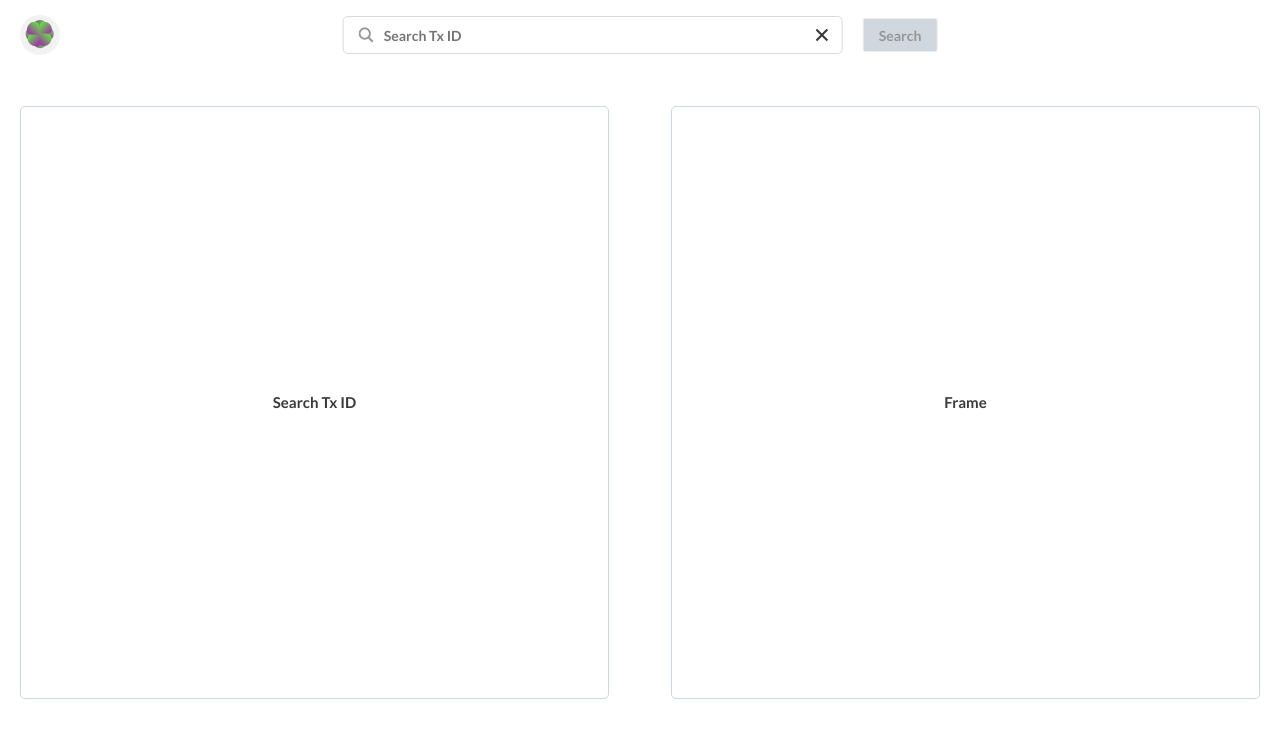
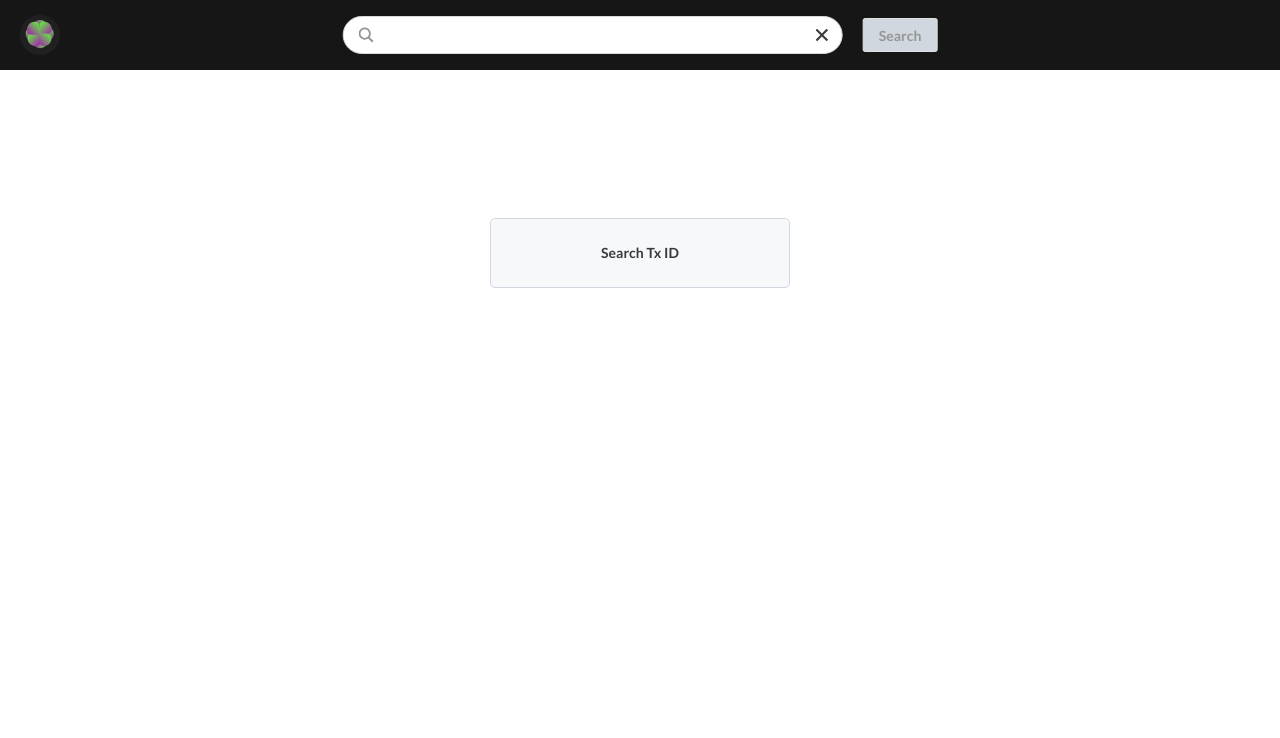
Before and after one commit to NickJ202/ar-microscope, a React (Create React App) app: page / in a window 1280 px wide. Shown: the top 738 px of the page. Built offline with nearby package versions, Linux system fonts and the light colour scheme.

Commit message:
ui: Theme styling / Tx stack structure

```diff
--- a/src/components/Search/Search.tsx
+++ b/src/components/Search/Search.tsx
@@ -21,7 +21,7 @@ export default function Search(props: IProps) {
 				</S.SearchIcon>
 				<S.SearchInput
 					type={'text'}
-					placeholder={'Search Tx ID'}
+					placeholder={''}
 					value={props.value}
 					onChange={(e: React.ChangeEvent<HTMLInputElement>) => props.handleChange(e.target.value)}
 					onKeyDown={(e: React.KeyboardEvent<HTMLInputElement>) => props.handleSearch(e)}
--- a/src/components/Search/styles.ts
+++ b/src/components/Search/styles.ts
@@ -34,8 +34,8 @@ export const SearchInput = styled.input`
 	font-size: 14px;
 	font-weight: ${(props) => props.theme.typography.weight.bold};
 	border: 1px solid ${(props) => props.theme.colors.form.border};
-	border-radius: ${STYLING.dimensions.borderRadiusWrapper};
-	padding: 10px 15px 10px 40px;
+	border-radius: 36px;
+	padding: 10px 35px 10px 40px;
 	&:focus {
 		outline: 0;
 		border: 1px solid ${(props) => props.theme.colors.form.valid.outline};
--- a/src/helpers/themes.ts
+++ b/src/helpers/themes.ts
@@ -3,7 +3,7 @@ import { DefaultTheme } from 'styled-components';
 const DEFAULT = {
 	neutral1: '#FFFFFF',
 	neutral2: '#F2F3F4',
-	neutral3: '#EEEEEE',
+	neutral3: '#E0E0E0',
 	neutral4: '#3A3A3A',
 	neutral5: '#D0D7DE',
 	neutral6: '#D9D9D9',
@@ -11,22 +11,22 @@ const DEFAULT = {
 	neutral8: '#ACACAC',
 	neutral9: '#F6F8FA',
 	neutral10: '#BABABA',
-	neutral11: '#000000',
+	neutral11: '#161616',
 	neutral12: '#FAFAFA',
 	neutral13: '#F7F7F7',
 	neutral14: '#FFFFFF',
 	neutral15: '#536471',
 	neutral16: '#F0F9FE',
-	primary: '#003153',
-	primary2: '#265F85',
-	primary3: '#4C8CB8',
-	primary4: '#A4CCE9',
-	alt1: '#DAA520',
-	alt2: '#FFD877',
+	primary: '#964AA0',
+	primary2: '#A757B2',
+	primary3: '#AF65B8',
+	primary4: '#B673BF',
+	alt1: '#72F052',
+	alt2: '#84F269',
 	overlay1: 'rgba(255, 255, 255, 0.75)',
 	contrast: '#EE3C3C',
 	contrastShadow: '#F27979',
-	success: '#32C422',
+	success: '#72F052',
 	neutral: '#FFB600',
 	transparent: 'rgba(255, 255, 255, 0)',
 	semiTransparent: 'rgba(255, 255, 255, 0.5)',
@@ -200,7 +200,7 @@ export const defaultTheme: DefaultTheme = {
 				background: DEFAULT.neutral1,
 			},
 			header: {
-				background: DEFAULT.neutral1,
+				background: DEFAULT.neutral11,
 				logoFill: DEFAULT.primary,
 			},
 		},
--- a/src/views/microscope/Microscope.tsx
+++ b/src/views/microscope/Microscope.tsx
@@ -109,6 +109,7 @@ export default function Microscope() {
 	function handleClear() {
 		setSearchTerm('');
 		setData(null);
+		setActiveNode(null);
 	}
 
 	function handleCallback(node: any) {
@@ -125,7 +126,7 @@ export default function Microscope() {
 				/>
 			);
 		} else {
-			return <p>Search Tx ID</p>;
+			return null;
 		}
 	}
 
@@ -133,7 +134,25 @@ export default function Microscope() {
 		if (activeNode) {
 			return <S.Frame src={`https://${activeNode.renderWith}.arweave.dev/?tx=${activeNode.id}`} />;
 		} else {
-			return <p>Frame</p>;
+			return null;
+		}
+	}
+
+	function getData() {
+		if (data && activeNode) {
+			return (
+				<>
+				<S.ContentWrapper>{getTreeData()}</S.ContentWrapper>
+						<S.ContentWrapper>{getFrame()}</S.ContentWrapper>
+				</>
+			)
+		}
+		else {
+			return (
+				<S.EmptyContainer>
+					<p>Search Tx ID</p>
+				</S.EmptyContainer>
+			)
 		}
 	}
 
@@ -161,8 +180,7 @@ export default function Microscope() {
 			<S.Wrapper>
 				<S.Container>
 					<S.Content>
-						<S.ContentWrapper>{getTreeData()}</S.ContentWrapper>
-						<S.ContentWrapper>{getFrame()}</S.ContentWrapper>
+						{getData()}
 					</S.Content>
 				</S.Container>
 			</S.Wrapper>
--- a/src/views/microscope/styles.ts
+++ b/src/views/microscope/styles.ts
@@ -9,6 +9,7 @@ export const HeaderWrapper = styled.header`
 	position: fixed;
 	top: 0px;
 	z-index: 5;
+    background: ${(props) => props.theme.colors.navigation.header.background};
 `;
 
 export const HeaderContainer = styled.div`
@@ -44,6 +45,9 @@ export const ActionContainer = styled.div`
 	position: absolute;
 	left: 50%;
 	transform: translate(-50%, 0);
+	@media (max-width: ${STYLING.cutoffs.tablet}) {
+		top: 75px;
+	}
 `;
 
 export const Wrapper = styled.main`
@@ -51,6 +55,9 @@ export const Wrapper = styled.main`
 	width: 100%;
 	margin: ${STYLING.dimensions.navHeight} 0 0 0;
 	position: relative;
+	@media (max-width: ${STYLING.cutoffs.tablet}) {
+		margin: calc(${STYLING.dimensions.navHeight} + 75px) 0 0 0;
+	}
 `;
 
 export const Container = styled.div`
@@ -69,31 +76,28 @@ export const Content = styled.div`
 	display: flex;
 	justify-content: space-between;
 	align-items: center;
+	@media (max-width: ${STYLING.cutoffs.tablet}) {
+		flex-direction: column;
+	}
 `;
 
 export const ContentWrapper = styled.div`
 	height: 95%;
 	width: 47.5%;
-	background: ${(props) => props.theme.colors.container.primary.background};
-	border: 1px solid ${(props) => props.theme.colors.border.primary};
-	border-radius: ${STYLING.dimensions.borderRadiusWrapper};
-	box-shadow: 0 0 2.5px ${(props) => props.theme.colors.shadow.primary};
-	display: flex;
-	justify-content: center;
-	align-items: center;
+	@media (max-width: ${STYLING.cutoffs.tablet}) {
+		height: 500px;
+		width: 100%;
+		margin: 0 0 40px 0;
+	}
 `;
 
 export const TreeDiagram = styled.div`
-	display: flex;
-	flex-direction: column;
-	align-items: center;
+	padding: 20px 0 0 0;
 	animation: ${open} ${fadeIn2};
 `;
 
 export const NodeContainer = styled.div`
-	display: flex;
-	flex-direction: column;
-	align-items: center;
+	margin: 0 0 20px 50px;
 `;
 
 export const Node = styled.div`
@@ -104,3 +108,25 @@ export const Frame = styled.iframe`
 	height: 100%;
 	width: 100%;
 `;
+
+export const EmptyContainer = styled.div`
+	height: 70px;
+	width: 300px;
+	max-width: 95vw;
+	position: absolute;
+	top: 25%;
+	left: 50%;
+	transform: translate(-50%, -50%);
+	background: ${(props) => props.theme.colors.container.alt3.background};
+	border: 1px solid ${(props) => props.theme.colors.border.primary};
+	border-radius: ${STYLING.dimensions.borderRadiusWrapper};
+	display: flex;
+	flex-direction: column;
+	justify-content: space-evenly;
+	align-items: center;
+	animation: ${open} ${fadeIn2};
+	p {
+		font-size: ${(props) => props.theme.typography.size.xSmall};
+		font-weight: ${(props) => props.theme.typography.weight.bold};
+	}
+`;
```
